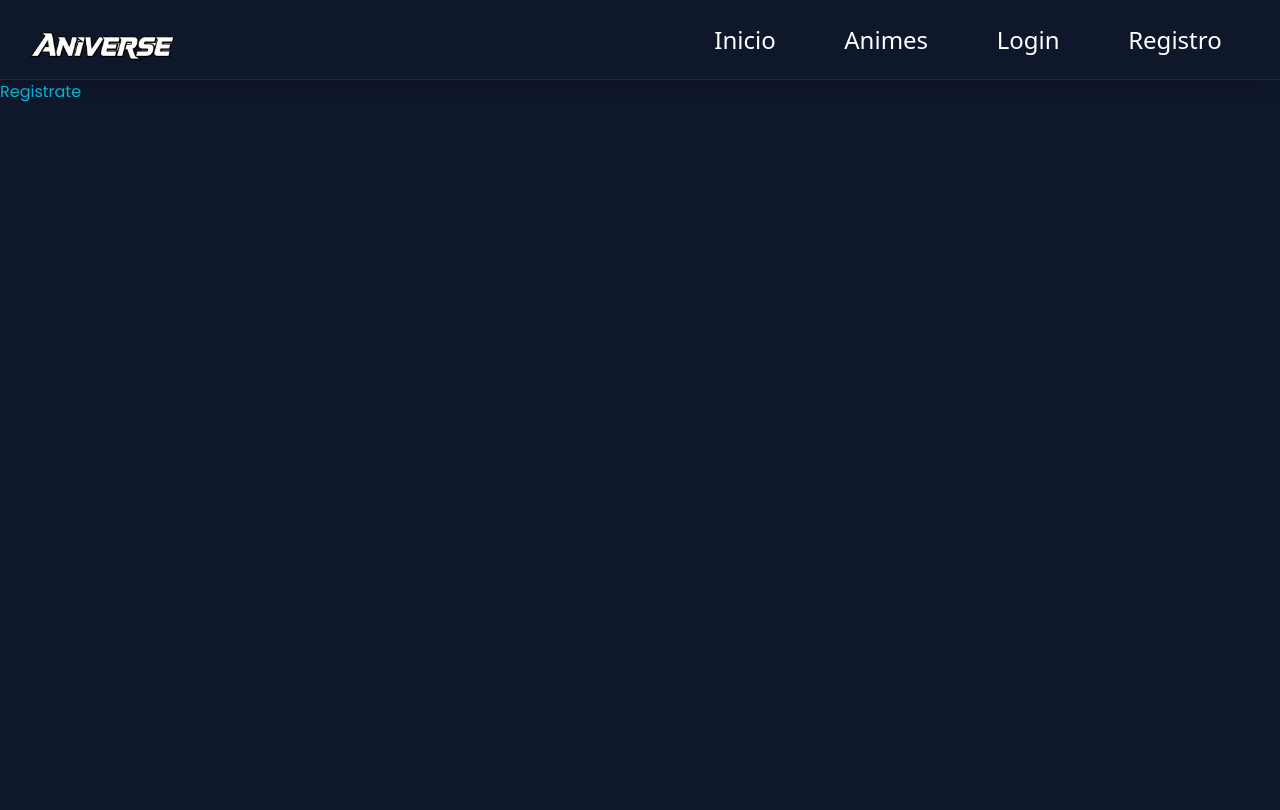
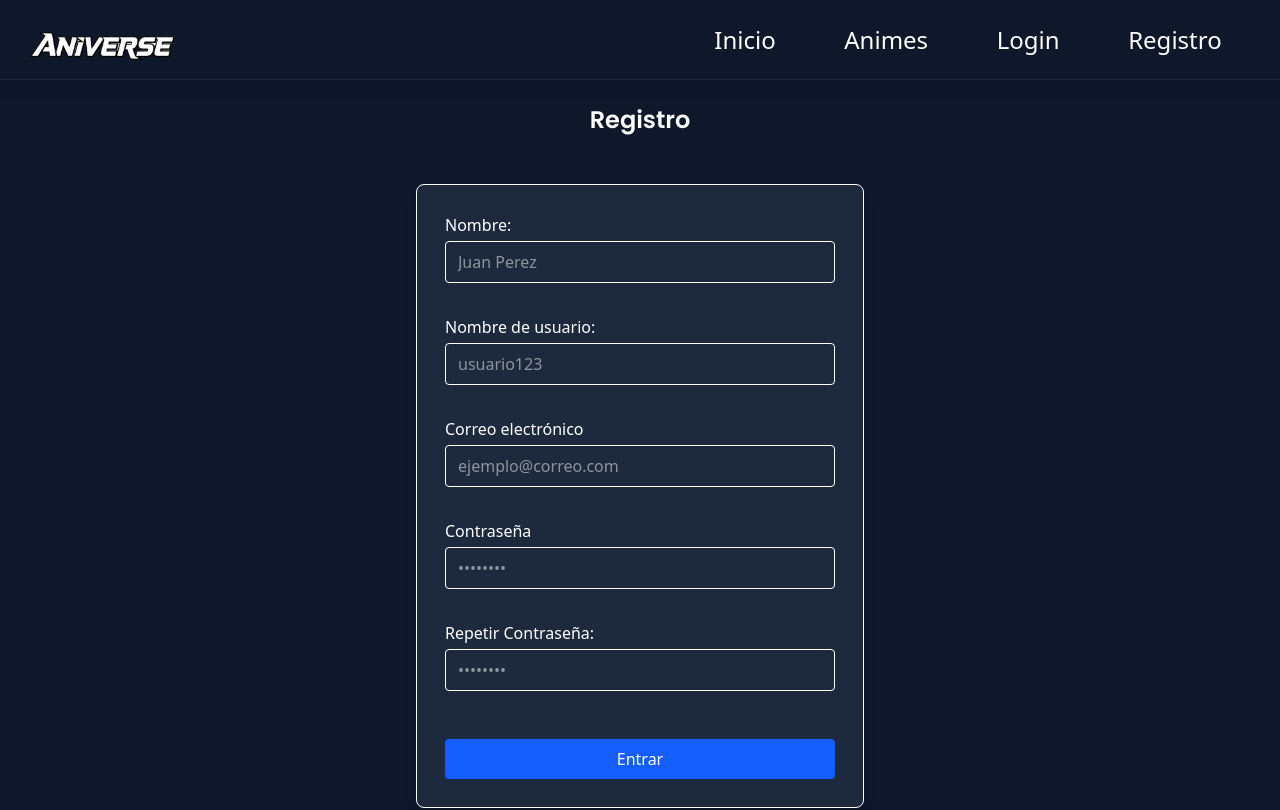
Before and after one commit to jhonp97/proyecto-final-full-stack, a Next.js app in the folder mi-frontend/: page /registro in a window 1280 px wide. Shown: the top 810 px of the page. Built offline with nearby package versions, Linux system fonts and the light colour scheme.

Commit message:
registro

```diff
--- a/mi-frontend/src/app/registro/page.jsx
+++ b/mi-frontend/src/app/registro/page.jsx
@@ -1,8 +1,86 @@
 const registro = () => {
     return (
-        <>
-        <h3>Registrate</h3>
-        </>
+        <section className="min-w-screen min-h-screen  p-6 flex flex-col items-center   text-white ">
+      <h3 className="text-2xl font-semibold text-center mb-4">Registro</h3>
+
+      <form method="POST" className="w-full max-w-md m-8 p-7 border rounded-lg shadow-lg flex flex-col gap-8 bg-slate-800">
+
+
+<div className="flex flex-col">
+          <label htmlFor="text" className="mb-1 font-medium">
+            Nombre:
+          </label>
+          <input
+            id="text"
+            type="text"
+            className="border rounded px-3 py-2 focus:outline-none focus:ring-2 focus:ring-blue-500"
+            placeholder="Juan Perez"
+            required
+          />
+        </div>
+
+
+
+<div className="flex flex-col">
+          <label htmlFor="text" className="mb-1 font-medium">
+            Nombre de usuario:
+          </label>
+          <input
+            id="text"
+            type="text"
+            className="border rounded px-3 py-2 focus:outline-none focus:ring-2 focus:ring-blue-500"
+            placeholder="usuario123"
+            required
+          />
+        </div>
+
+        <div className="flex flex-col">
+          <label htmlFor="email" className="mb-1 font-medium">
+            Correo electrónico
+          </label>
+          <input
+            id="email"
+            type="email"
+            className="border rounded px-3 py-2 focus:outline-none focus:ring-2 focus:ring-blue-500"
+            placeholder="ejemplo@correo.com"
+            required
+          />
+        </div>
+
+        <div className="flex flex-col">
+          <label htmlFor="password" className="mb-1 font-medium">
+            Contraseña
+          </label>
+          <input
+            id="password"
+            type="password"
+            className="border rounded px-3 py-2 focus:outline-none focus:ring-2 focus:ring-blue-500"
+            placeholder="••••••••"
+            required
+          />
+        </div>
+
+          <div className="flex flex-col">
+          <label htmlFor="repeatPassword" className="mb-1 font-medium">
+            Repetir Contraseña:
+          </label>
+          <input
+            id="repeatPassword"
+            type="password"
+            className="border rounded px-3 py-2 focus:outline-none focus:ring-2 focus:ring-blue-500"
+            placeholder="••••••••"
+            required
+          />
+        </div>
+
+        <button
+          type="submit"
+          className="mt-4 bg-blue-600 hover:bg-blue-700 text-white py-2 rounded transition-colors"
+        >
+          Entrar
+        </button>
+      </form>
+    </section>
      );
 }
 
```
